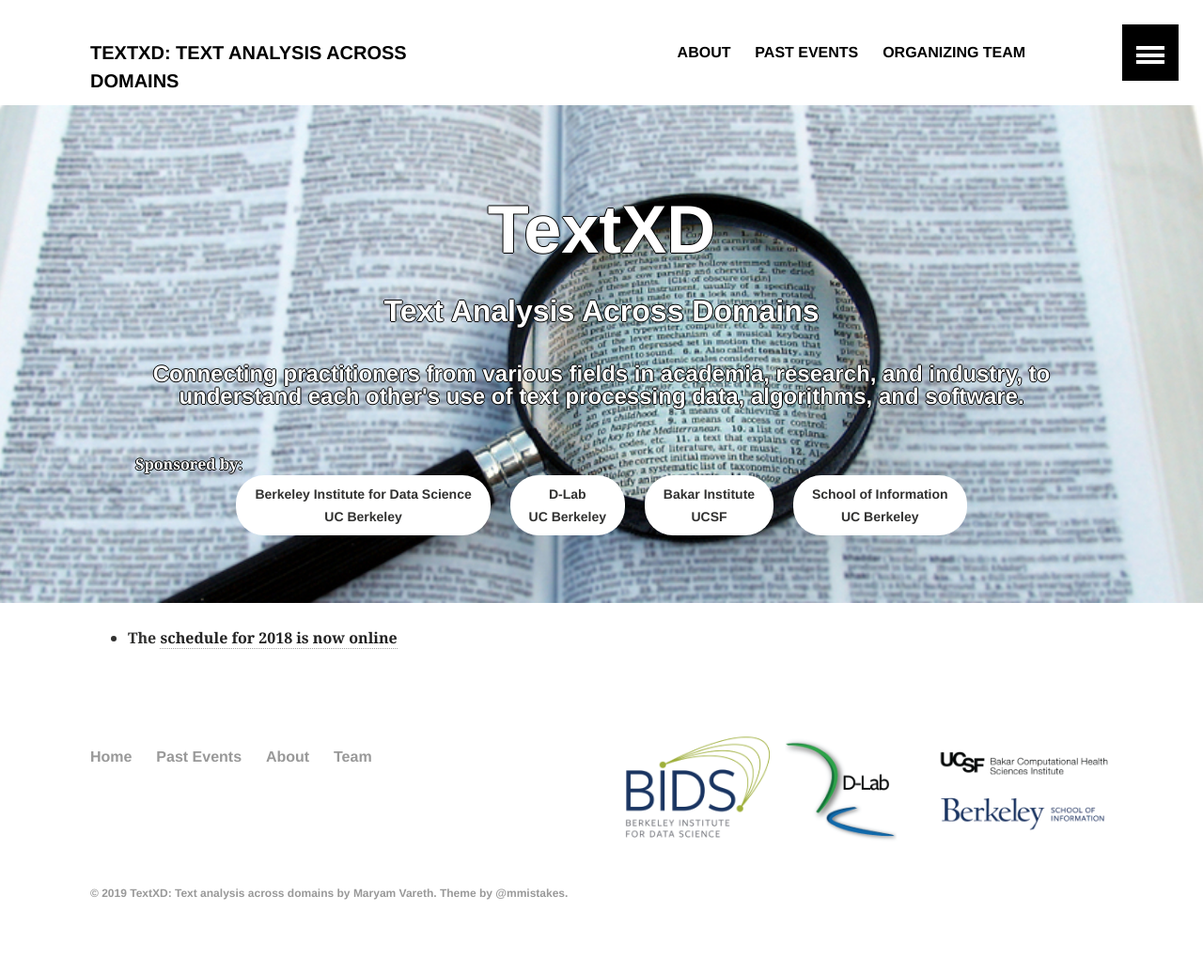
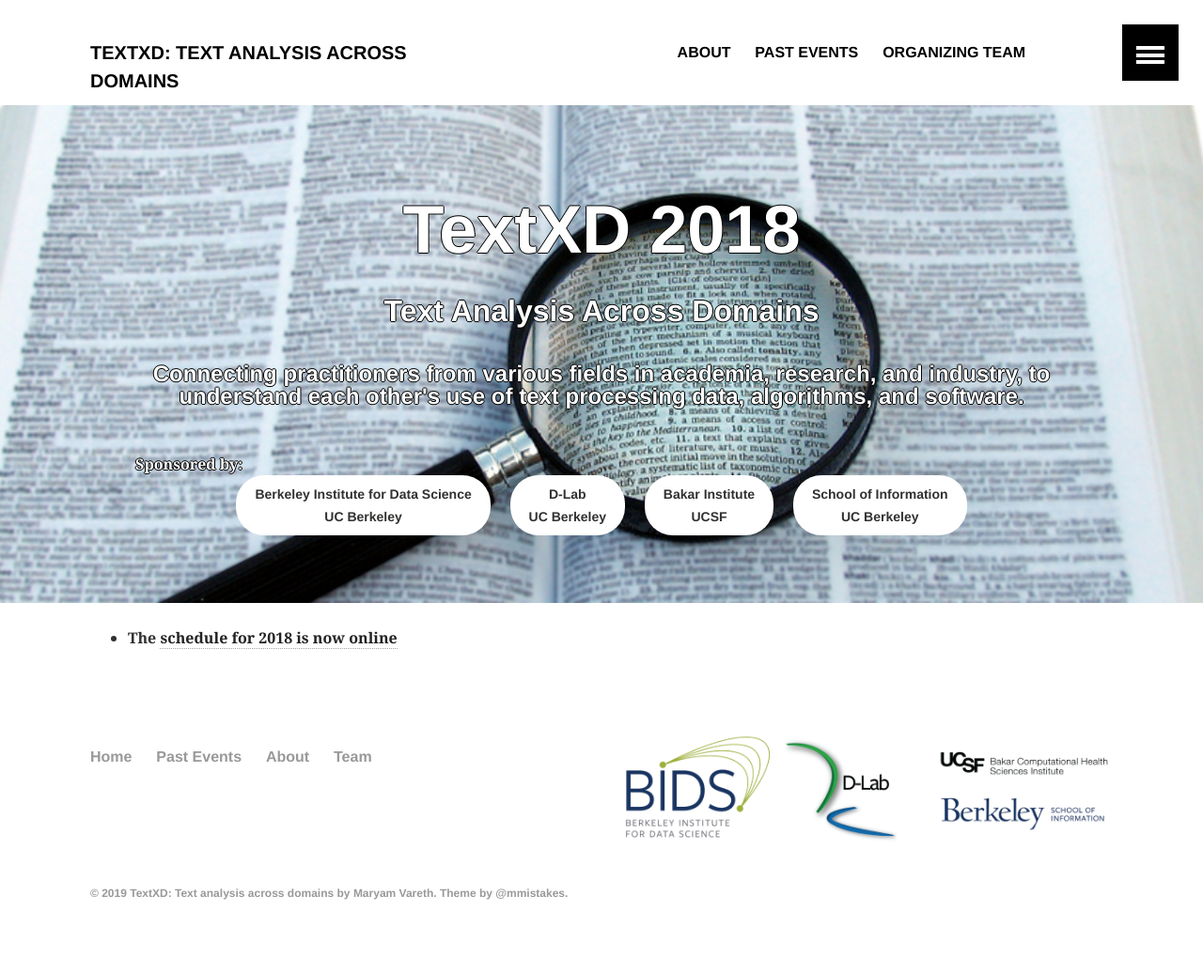
Before and after one commit to TextXD/textxd.github.io, a Jekyll site: the page built from index.md, in a window 1280 px wide. Shown: the whole page at 94% size. Built offline with Jekyll 4.4.1, drawn with Linux system fonts in a browser that asks for light colours.

Commit message:
add 2018 to homepage

```diff
--- a/_layouts/home.html
+++ b/_layouts/home.html
@@ -44,7 +44,7 @@
     </style>
     <div class="page-lead" style="background-image:url({{ site.url }}/images/{{ page.image.feature }})">
       <div class="wrap page-lead-content">
-        <hshadow> <h1>TextXD</h1>
+        <hshadow> <h1>TextXD 2018</h1>
         <h2>Text Analysis Across Domains</h2>
         <h4>Connecting practitioners from various fields in academia, research, and industry, to understand each other's use of text processing data, algorithms, and software.</h4>
         <br />
```
